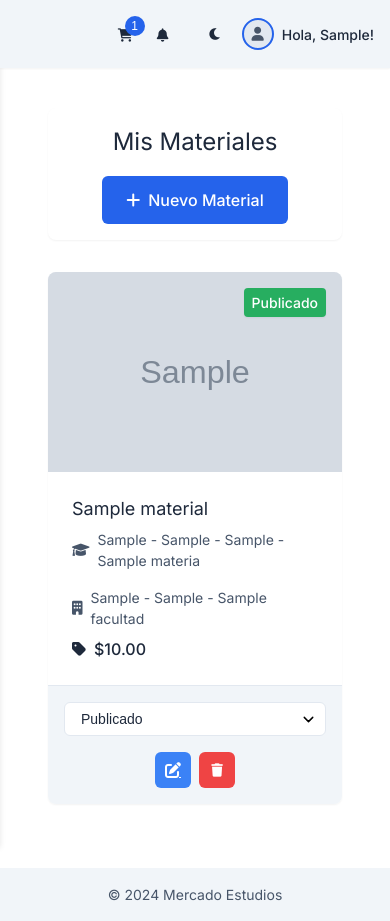
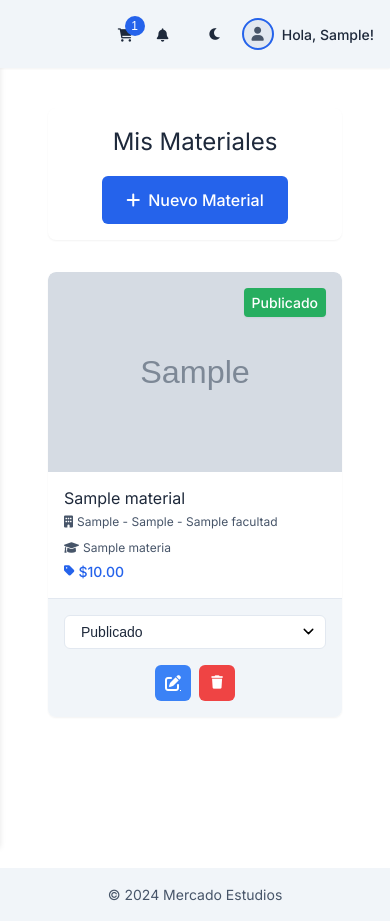
Before and after one commit to Guilder23/DameDoy, a Django app: page /html/mis-materiales/ in a window 390 px wide. Run offline with Django 5.2, Linux system fonts and the light colour scheme; a user stored in the database is signed in; tables that the repository leaves empty hold one stand-in row (values such as "Sample post"); grey boxes marked "Sample" are stand-in pictures; data that the repository does not hold is empty.

Commit message:
Cambios en el css de materiales, mis materiales y algunos en los html de mis materiales y materiales para una mejor visibilidad de usuario

```diff
--- a/DameDoy/static/css/mis_materiales.css
+++ b/DameDoy/static/css/mis_materiales.css
@@ -56,24 +56,45 @@
     display: grid;
     grid-template-columns: repeat(auto-fill, minmax(300px, 1fr));
     gap: var(--espaciado-lg);
+    align-items: start;
 }
 
 /* Tarjeta de material */
 .material-card {
-    height: var(--card-height);
+    height: auto;
+    min-height: auto;
     background: var(--fondo-primario);
     border-radius: var(--radio-borde-lg);
     box-shadow: var(--sombra-sm);
-    overflow: hidden;
     display: flex;
     flex-direction: column;
     transition: var(--transition-hover);
     position: relative;
+    overflow: hidden; /* Cambiado de visible a hidden */
 }
 
-.material-card:hover {
-    transform: translateY(-5px);
-    box-shadow: var(--sombra-lg);
+/* Contenedor de imagen */
+.imagen-container {
+    width: 100%;
+    height: var(--imagen-height);
+    overflow: hidden;
+    border-top-left-radius: var(--radio-borde-lg);
+    border-top-right-radius: var(--radio-borde-lg);
+}
+
+/* Imagen del material */
+.material-imagen,
+.material-imagen-placeholder {
+    width: 100%;
+    height: 100%;
+    object-fit: cover;
+    background: var(--fondo-secundario);
+    transition: transform 0.3s ease;
+}
+
+/* Hover efecto de la imagen */
+.material-card:hover .material-imagen {
+    transform: scale(1.05);
 }
 
 /* Estado del material */
@@ -104,70 +125,54 @@
 .estado-vendido { background: var(--color-vendido); }
 
 
-/* Imagen del material */
-.material-imagen,
-.material-imagen-placeholder {
-    width: 100%;
-    height: var(--imagen-height);
-    object-fit: cover;
-    background: var(--fondo-secundario);
-    transition: transform 0.3s ease;
-}
-
-.material-card:hover .material-imagen {
-    transform: scale(1.05);
-}
-
-.material-imagen-placeholder {
-    display: flex;
-    align-items: center;
-    justify-content: center;
-    color: var(--texto-secundario);
-    font-size: 3rem;
-}
-
 /* Información del material */
 .material-info {
-    padding: var(--espaciado-lg);
+    padding: var(--espaciado-md);
     flex: 1;
     display: flex;
     flex-direction: column;
-    gap: var(--espaciado-sm);
+    gap: var(--espaciado-xs);
 }
 
 .material-info h3 {
     margin: 0;
-    font-size: var(--tamaño-texto-lg);
+    font-size: var(--tamaño-texto-md); /* Reducido de lg a md */
     color: var(--texto-primario);
     font-weight: var(--peso-bold);
-    line-height: 1.4;
+    line-height: 1.3;
 }
 
 .material-meta {
     display: flex;
-    flex-wrap: wrap;
-    gap: var(--espaciado-md);
+    flex-direction: column;
+    gap: var(--espaciado-sm);
     color: var(--texto-secundario);
-    font-size: var(--tamaño-texto-sm);
+    font-size: var(--tamaño-texto-xs); /* Reducido de sm a xs */
 }
 
 .material-meta span {
     display: flex;
     align-items: center;
-    gap: 0.5rem;
+    gap: 0.25rem;
 }
 
 .material-precio {
-    margin-top: auto;
+    margin: 0;
+    color: var(--color-primario);
+    font-size: var(--tamaño-texto-sm); /* Reducido de md a sm */
     font-weight: var(--peso-medio);
-    color: var(--color-success);
     display: flex;
     align-items: center;
-    gap: 0.5rem;
+    gap: 0.25rem;
+}
+
+.material-precio i {
+    font-size: var(--tamaño-texto-xs); /* Reducido el tamaño del ícono */
 }
 
 /* Acciones del material */
 .material-acciones {
+    width: 100%;
     padding: var(--espaciado-md);
     border-top: 1px solid var(--borde-claro);
     display: flex;
@@ -175,6 +180,8 @@
     align-items: center;
     gap: var(--espaciado-md);
     background: var(--fondo-secundario);
+    position: relative;
+    bottom: 0;
 }
 
 .estado-select {
@@ -294,12 +301,21 @@
 
     .material-card {
         height: auto;
-        min-height: var(--card-height);
+    }
+
+    .material-imagen,
+    .material-imagen-placeholder {
+        height: 200px; /* Altura fija para la imagen */
+    }
+
+    .material-info {
+        padding: var(--espaciado-md);
     }
 
     .material-acciones {
         flex-direction: column;
         gap: var(--espaciado-md);
+        padding: var(--espaciado-md);
     }
 
     .estado-select {
--- a/DameDoy/static/css/styles.css
+++ b/DameDoy/static/css/styles.css
@@ -34,6 +34,7 @@ main {
     --texto-primario: #1e293b;
     --texto-secundario: #475569;
     --texto-claro: #94a3b8;
+    --texto-muy-oscuro: #0f172a;
     --texto-placeholder: #94a3b8;
 
     /* 💬 Mensajes / Alertas */
@@ -159,6 +160,7 @@ main {
     --texto-primario: #f1f5f9;
     --texto-secundario: #cbd5e1;
     --texto-claro: #64748b;
+    --texto-muy-oscuro: #94a3b8;
     --texto-placeholder: #475569;
 
     /* 💬 Mensajes / Alertas */
--- a/DameDoy/templates/html/mis_materiales.html
+++ b/DameDoy/templates/html/mis_materiales.html
@@ -23,19 +23,21 @@
                 <span class="estado estado-{{ material.estado|lower }}">{{ material.get_estado_display }}</span>
             </div>
 
-            {% if material.imagen %}
-            <img src="{{ material.imagen.url }}" alt="{{ material.titulo }}" class="material-imagen">
-            {% else %}
-            <div class="material-imagen-placeholder">
-                <i class="fas fa-book"></i>
+            <div class="imagen-container">
+                {% if material.imagen %}
+                    <img src="{{ material.imagen.url }}" alt="{{ material.titulo }}" class="material-imagen">
+                {% else %}
+                    <div class="material-imagen-placeholder">
+                        <i class="fas fa-image"></i>
+                    </div>
+                {% endif %}
             </div>
-            {% endif %}
 
             <div class="material-info">
                 <h3>{{ material.titulo }}</h3>
                 <p class="material-meta">
-                    <span><i class="fas fa-graduation-cap"></i> {{ material.materia }}</span>
                     <span><i class="fas fa-building"></i> {{ material.facultad }}</span>
+                    <span><i class="fas fa-graduation-cap"></i> {{ material.materia.nombre }}</span>
                 </p>
                 <p class="material-precio">
                     {% if material.precio %}
```
Also changed, not shown: DameDoy/static/css/materiales.css (+18 -2 lines), DameDoy/templates/html/materiales.html (+6 -3 lines).
